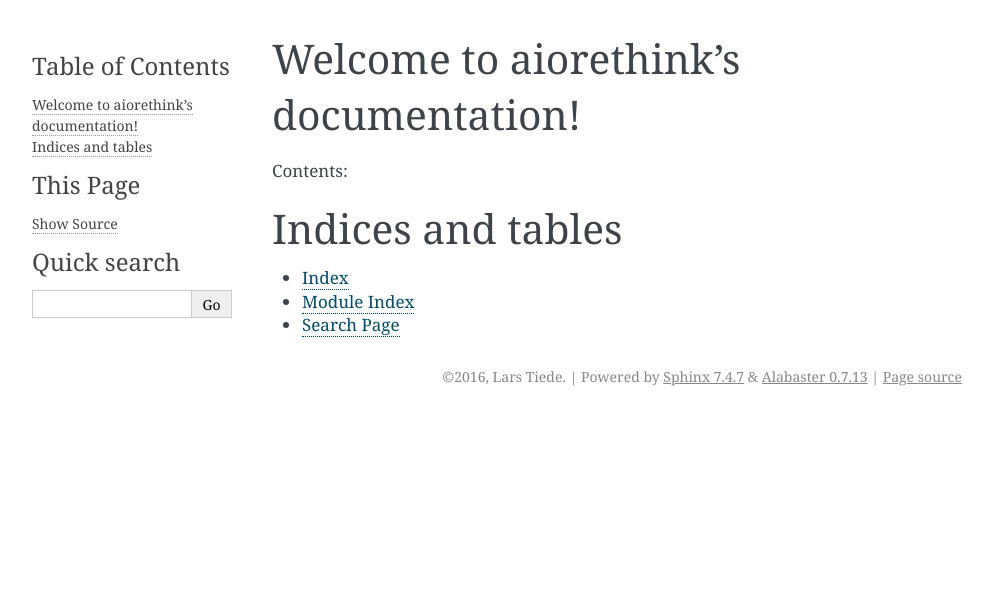
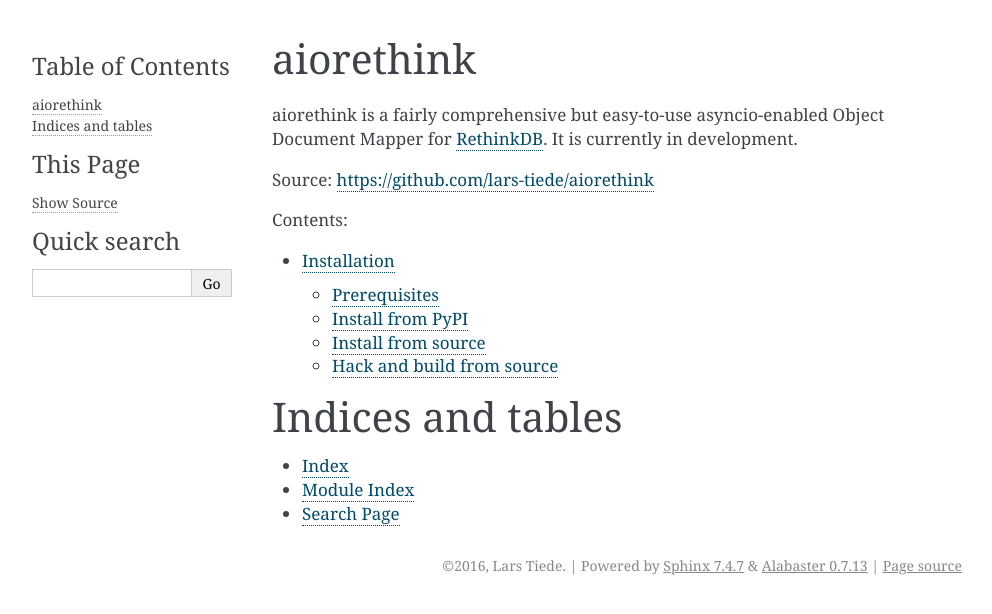
Before and after one commit to lars-tiede/aiorethink, a Sphinx documentation site: the page built from docs/index.rst, in a window 1280 px wide. Shown: the top 614 px of the page, without its empty margins (148-1140 px from the left). Built offline with Sphinx 7.4.7, drawn with Linux system fonts in a browser that asks for light colours; some of the changed lines change nothing that is shown.

Commit message:
started with docs: installation

```diff
--- a/docs/index.rst
+++ b/docs/index.rst
@@ -3,13 +3,20 @@
    You can adapt this file completely to your liking, but it should at least
    contain the root `toctree` directive.
 
-Welcome to aiorethink's documentation!
-======================================
+aiorethink
+==========
+
+aiorethink is a fairly comprehensive but easy-to-use asyncio-enabled Object Document Mapper
+for `RethinkDB <https://www.rethinkdb.com/>`_. It is currently in development.
+
+Source: https://github.com/lars-tiede/aiorethink
 
 Contents:
 
 .. toctree::
    :maxdepth: 2
+
+   installation
 
 
 
--- /dev/null
+++ b/docs/installation.rst
@@ -0,0 +1,93 @@
+Installation
+============
+
+aiorethink is available on `PyPI <https://pypi.python.org/pypi>`_, so you can
+install it simply with pip. You can also grab the source right from github.
+
+
+Prerequisites
+-------------
+
+You need at least Python 3.5. Check the version you have like so::
+
+    python3 --version
+
+Along with Python 3.5, you should also have pip.
+
+
+Obviously, you also need access to an instance of `RethinkDB
+<https://www.rethinkdb.com>`_.
+
+
+Install from PyPI
+-----------------
+
+::
+
+    pip3 install aiorethink
+
+
+Install from source
+-------------------
+
+Running or installing right from `source
+<https://github.com/lars-tiede/aiorethink>`_ gives you the possibility to run
+the bleeding edge version of aiorethink. There is also more content for you to
+play with. For instance, the sources include a `Vagrant
+<https://www.vagrantup.com/>`_\file, which gives you a VM running RethinkDB and
+all you need for playing with aiorethink.
+
+The easiest way to install aiorethink from source is to use pip to install
+aiorethink right from github. To do this in a fresh `virtual environment
+<https://docs.python.org/3/library/venv.html>`_, run this in an empty
+directory::
+
+    python3 -m venv py-env
+    . ./py-env/bin/activate
+    pip3 install -e git+https://github.com/lars-tiede/aiorethink@master#egg=aiorethink
+
+You now have aiorethink installed locally. Since we specified ``-e`` ("editable
+mode") to pip, the cloned repository will be stored in
+``py-env/src/aiorethink``. You can hack things in there if you want. If you
+don't need the repository clone, just omit ``-e``.
+
+You can use any version of aiorethink this way, by specifying any git branch,
+tag, or commit instead of ``master``.
+
+
+Hack and build from source
+--------------------------
+
+If you don't want the cloned and hackable repository to live in
+``py-env/src/aiorethink``, you can also clone the repository yourself and make
+an environment that's more tailored towards hacking aiorethink specifically.
+
+Clone the repository::
+
+    git clone https://github.com/lars-tiede/aiorethink
+
+Then cd into the aiorethink directory. Make a virtualenv and install everything
+you need into it like so::
+
+    python3 -m venv py-env
+    . ./py-env/bin/activate
+    pip3 install -r requirements.txt
+
+If you want to run the test suite and build an aiorethink package, install the
+pip packages from the other requirements files as well::
+
+    pip3 install -r requirements-test.txt -r requirements-dev.txt
+
+Now you can run a python interpreter and ``import aiorethink`` and start using
+aiorethink.
+
+If you want to build an aiorethink distribution package (a "wheel") that you
+can install with pip somewhere else (say, your own project's virtualenv), do
+this::
+
+    python setup.py bdist_wheel
+
+You'll have a wheel file in the ``build`` directory now. You can install the
+wheel somewhere else by pointing pip right to the file::
+
+    pip install PATH_TO_WHEEL_FILE
```
